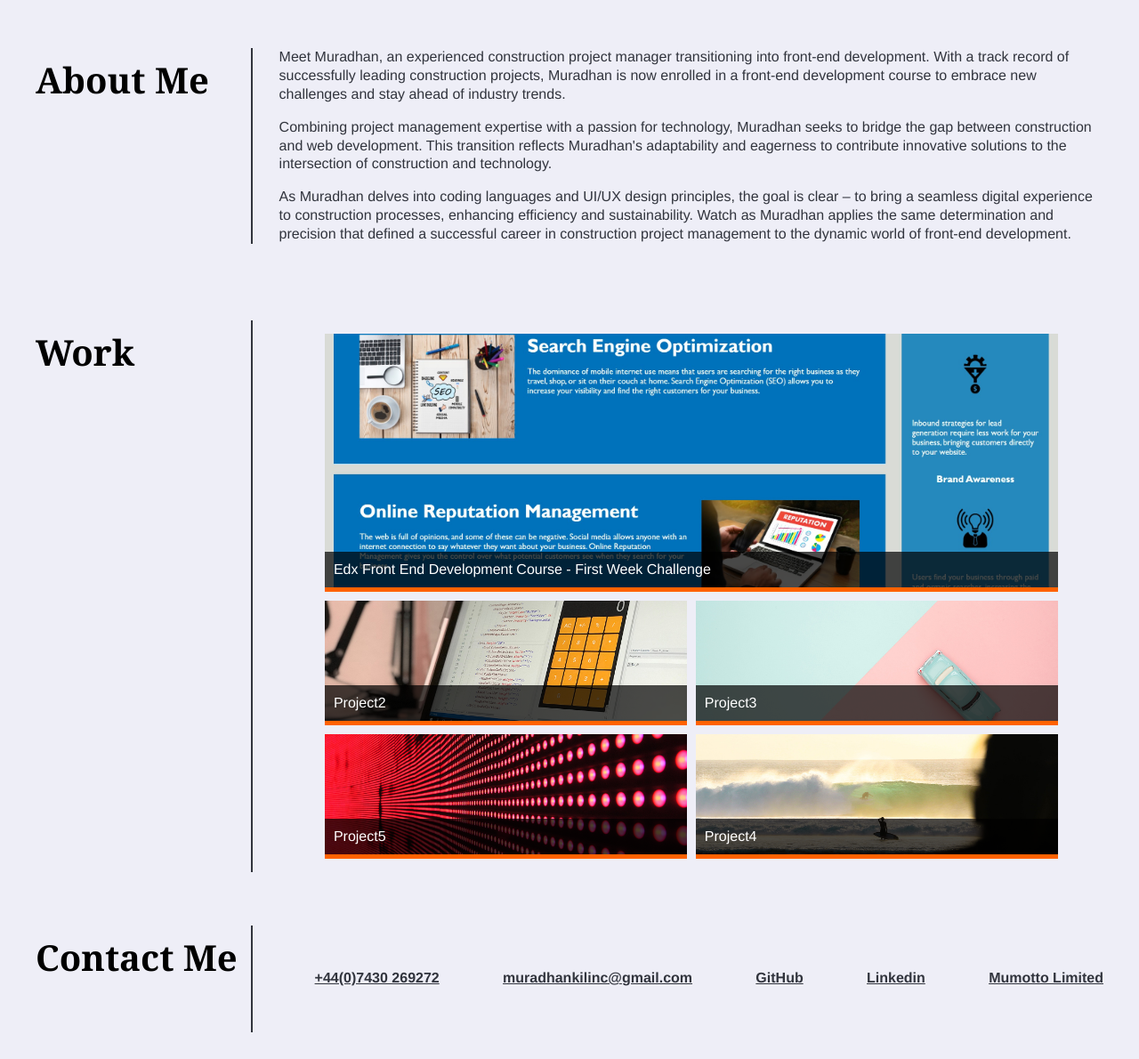
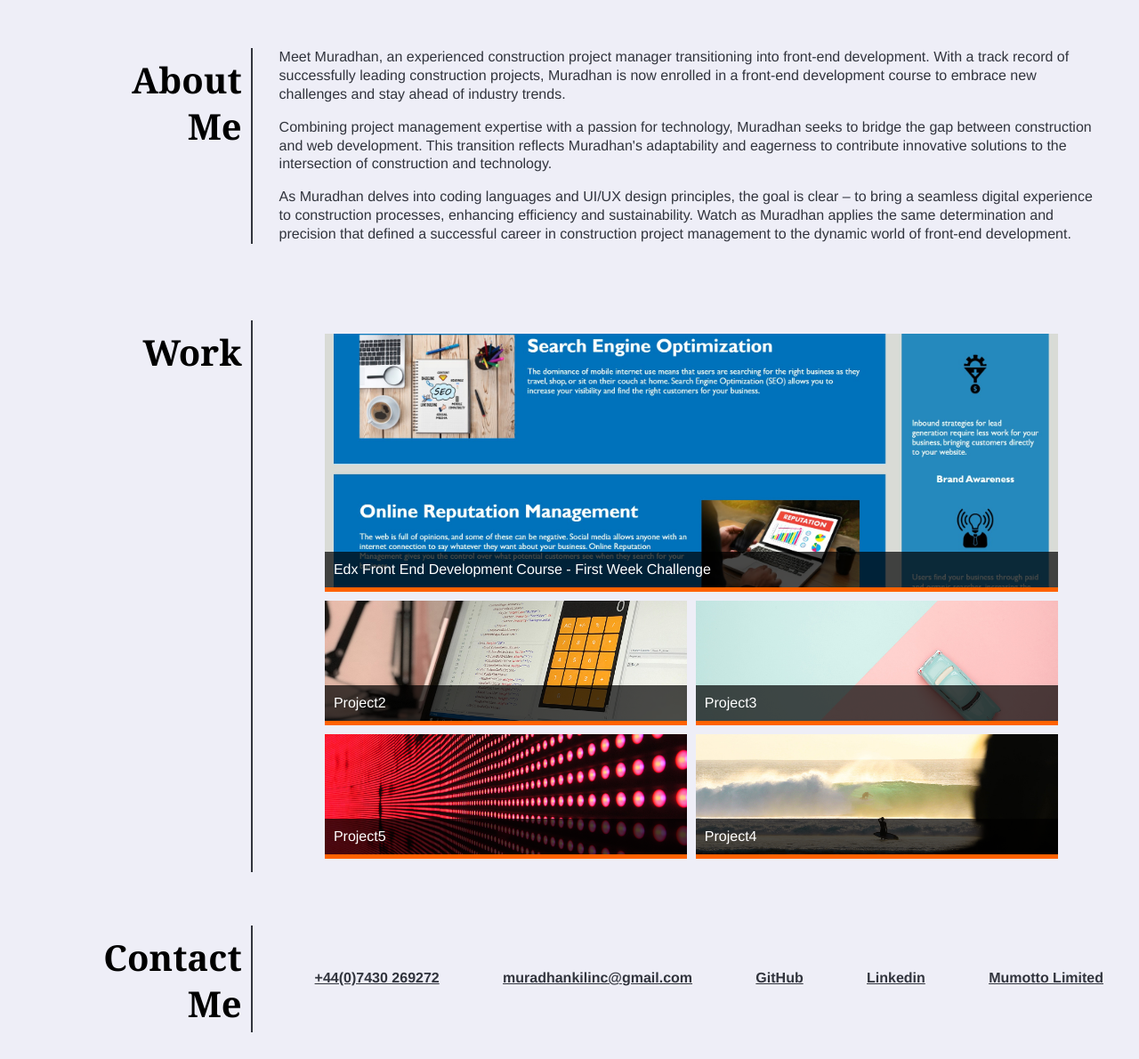
Before and after one commit to Muradhanki/Challenge-Week-2, a plain HTML site: page index.html in a window 1280 px wide. Shown: the part 598-1788 px from the top of the page at 89% size. Drawn offline with Linux system fonts and the light colour scheme.

Commit message:
Bug fixes

```diff
--- a/css/style.css
+++ b/css/style.css
@@ -243,7 +243,7 @@ img {
 ul {
     list-style: none;
   }
-  footer ul {
+footer ul {
     display: flex;
     justify-content: space-between;
     min-width: 300px;
@@ -256,11 +256,13 @@ footer a {
   }
 
 footer a:hover {
-    color: #fff;
+    color: green;
   }
-  p1 {
+p1 {
     font-size: 2.5em;
     font-weight: bold;
     font-family: "Georgia", Times, serif;
-    text-align:right ;
+    text-align: right !important ;
+    float: right;
+
     }
--- a/index.html
+++ b/index.html
@@ -4,7 +4,7 @@
     <meta charset="UTF-8">
     <meta name="viewport" content="width=device-width, initial-scale=1.0">
     <link rel="stylesheet" type="text/css" href="css/style.css">
-    <title> Muradhan K Portfolio</title>
+    <title> Muradhan KILINC Portfolio</title>
 
 </head>
 <body>
@@ -33,7 +33,7 @@
     </section>
     <section class="alignItems flexContainer">
         <div id="About_Me" class="flexItem">
-          <p1>About Me</p1>
+          <p1>About <br> Me</p1>
         </div>
         <div class="flexItem2">
          <p>   Meet Muradhan, an experienced construction project manager transitioning into front-end development. With a track record of successfully leading construction projects, Muradhan is now enrolled in a front-end development course to embrace new challenges and stay ahead of industry trends.</p>
@@ -71,8 +71,7 @@
     </section>
     <section class="alignItems flexContainer">
         <div id="Contact_Me" class="flexItem4">
-          <p1> Contact </p1>
-          <p1> Me </p1>
+          <p1> Contact <br> Me</p1>
         </div>
         <div class="flexItem2">
             <footer>
```
